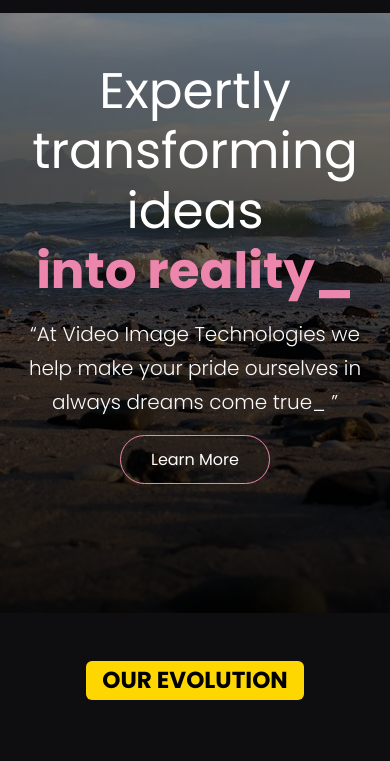
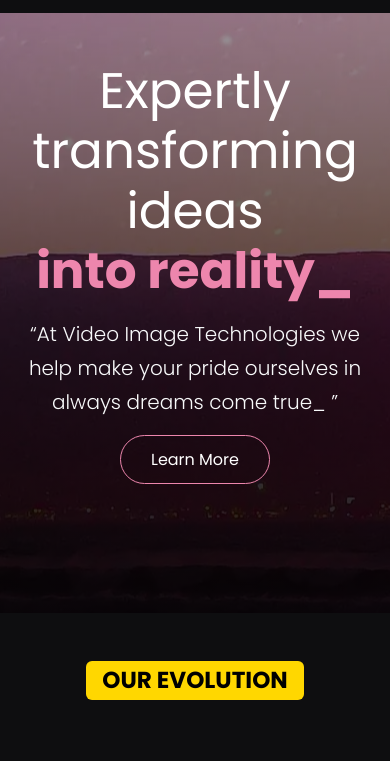
Before and after one commit to Humerous/videoimagetechnologies, a website: page index.html in a window 390 px wide. Shown: the part 63-824 px from the top of the page. Drawn offline with Linux system fonts and the light colour scheme.

Commit message:
Update styles.css
style - image update

```diff
--- a/css/styles.css
+++ b/css/styles.css
@@ -109,9 +109,11 @@
   .xl-text {
     font-size: 50px;
   }
-  .header {
+   .header {
     text-align: center;
-    background: linear-gradient(rgba(0, 0, 0, 0.4), rgba(0, 0, 0, 0.9)), url("../assets/img/random/amy-harrison.webp") center center no-repeat;
+    background: linear-gradient(rgba(0, 0, 0, 0.4), rgba(0, 0, 0, 0.9)),
+      url('../assets/img/Header-Image/thomas-bennie.webp') center center
+        no-repeat;
   }
   .partners img {
     max-width: 100%;
```
